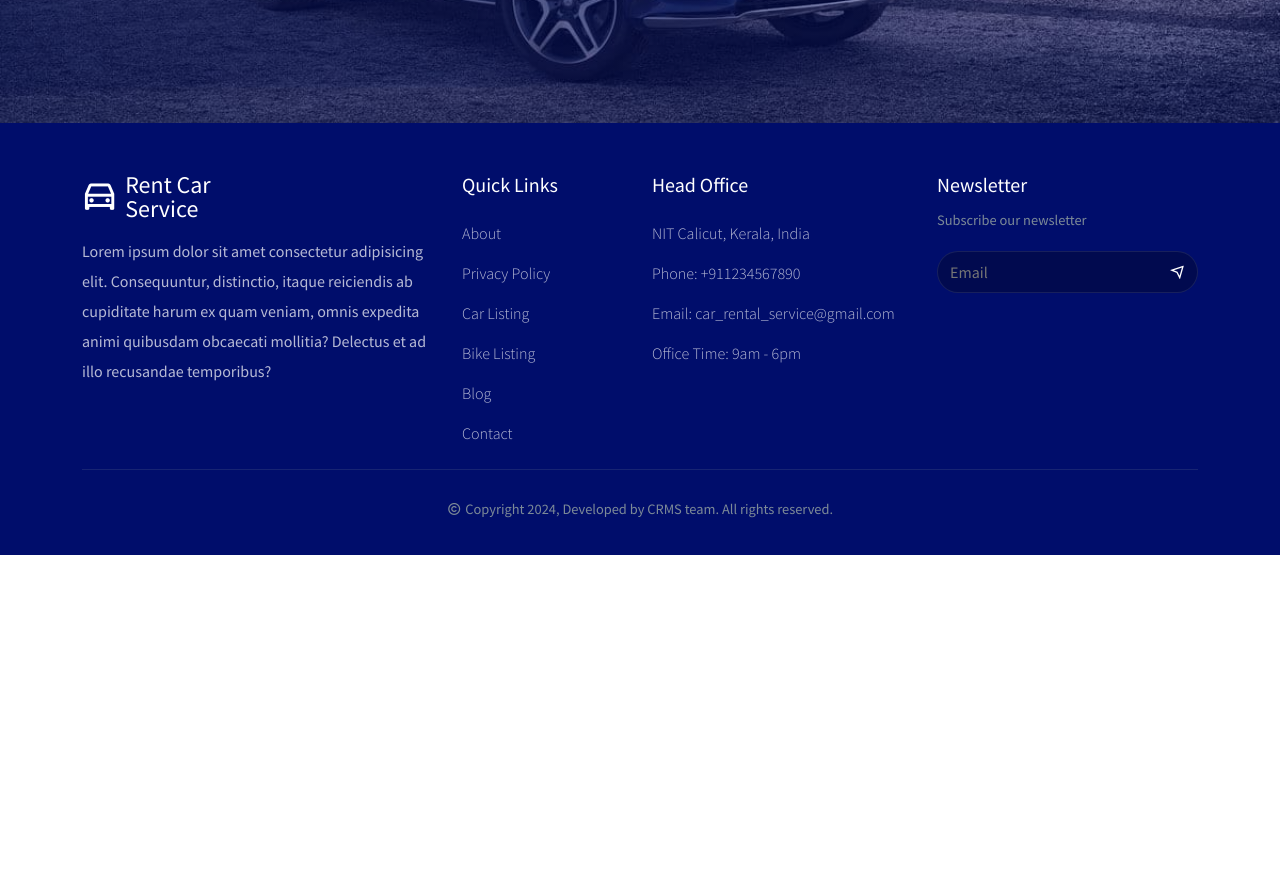
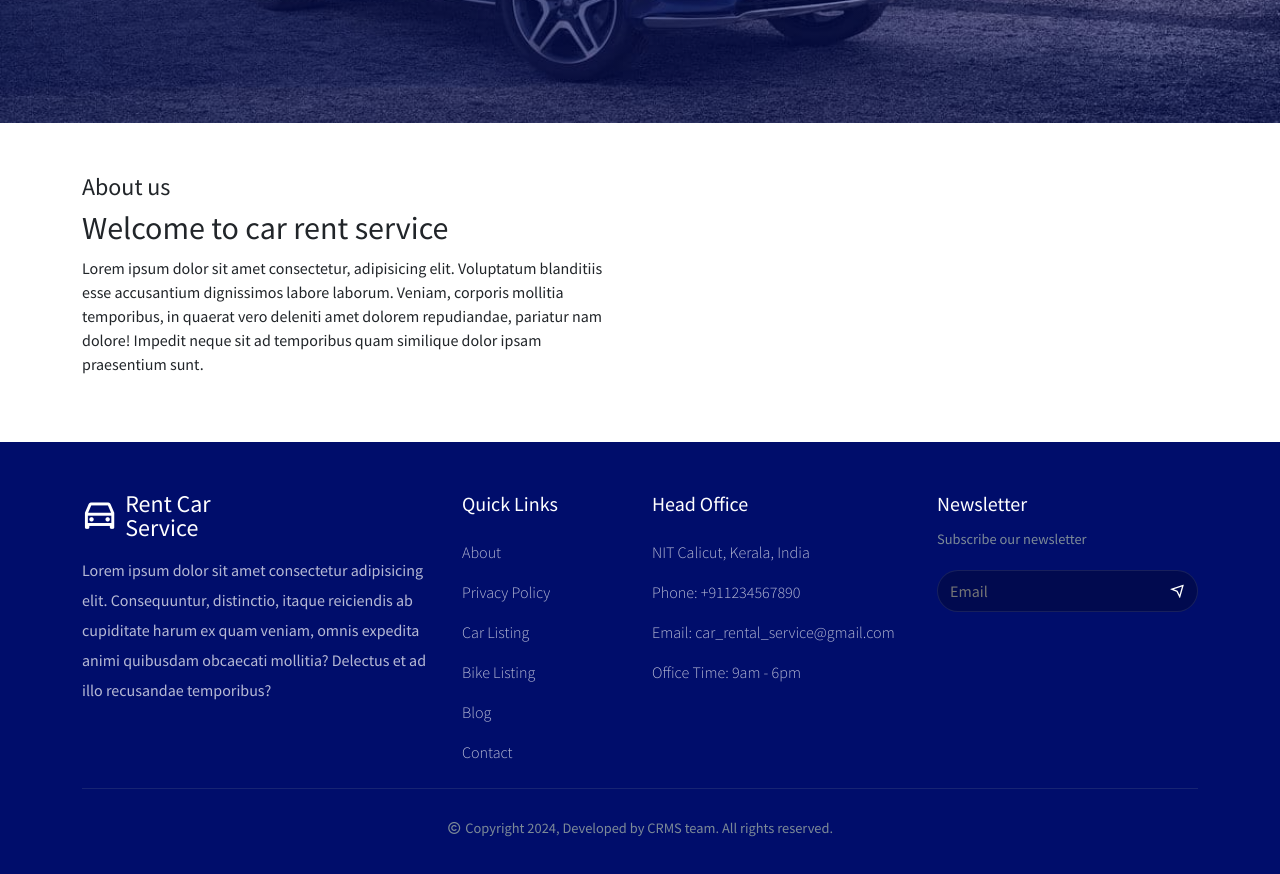
Before and after one commit to mosahle7/usedCarNBikes, a React (Create React App) app: page / in a window 1280 px wide. Shown: the part 640-1514 px from the top of the page. Before the commit the page ends 1195 px from the top, so only its background shows below. Built offline with nearby package versions, Linux system fonts and the light colour scheme.

Commit message:
Just started ABout

```diff
--- /dev/null
+++ b/src/components/Home/AboutSection.jsx
@@ -0,0 +1,56 @@
+import React from 'react';
+import {Container, Row, Col} from "reactstrap";
+import {styled} from "styled-components";
+
+const AboutSection = () => {
+  return (
+    <>
+    <section
+        className="about__section"
+        // style={
+        //   aboutClass === "aboutPage"
+        //     ? { marginTop: "0px" }
+        //     : { marginTop: "280px" }
+        // }
+    >
+
+        <Container>
+            <Row>
+                <Col lg="6" md="6">
+                    <Content>
+                        <Subtitle>About us</Subtitle>
+                        <Title>Welcome to car rent service</Title>
+                        <Description>
+                        Lorem ipsum dolor sit amet consectetur, adipisicing elit.
+                Voluptatum blanditiis esse accusantium dignissimos labore
+                laborum. Veniam, corporis mollitia temporibus, in quaerat vero
+                deleniti amet dolorem repudiandae, pariatur nam dolore! Impedit
+                neque sit ad temporibus quam similique dolor ipsam praesentium
+                sunt.
+                        </Description>
+                    </Content>
+                </Col>
+            </Row>
+        </Container>
+    </section>
+    </>
+  );
+};
+
+export default AboutSection;
+const AS = styled.div`
+
+`
+
+const Content = styled.div`
+
+`
+const Subtitle = styled.h4`
+
+`
+
+const Title = styled.h2`
+`
+const Description = styled.p`
+
+`
--- a/src/components/Home/HSlider.jsx
+++ b/src/components/Home/HSlider.jsx
@@ -3,11 +3,9 @@ import { Link } from 'react-router-dom';
 import Slider from "react-slick";
 import { Container } from 'reactstrap';
 import { styled } from 'styled-components';
-import 'bootstrap/dist/css/bootstrap.min.css';
 
 
 const HSlider = () => {
-    console.log('Rendering HSlider')
     const settings = {
         fade: true,
         speed: 2000,
--- a/src/pages/Home.jsx
+++ b/src/pages/Home.jsx
@@ -4,11 +4,13 @@ import Slider from "react-slick";
 import { Container } from 'reactstrap';
 import {styled} from 'styled-components';
 import HSlider from '../components/Home/HSlider';
+import AboutSection from '../components/Home/AboutSection';
 const Home = () => {
     console.log('Rendering home');
   return (
     <>
       <HSlider />
+      <AboutSection />
     </>
 
   );
```
Also changed, not shown: docker-compose.debug.yml (added, +14 -0 lines), docker-compose.yml (added, +12 -0 lines), 2 other files (tests, documents, lock files or other folders).
